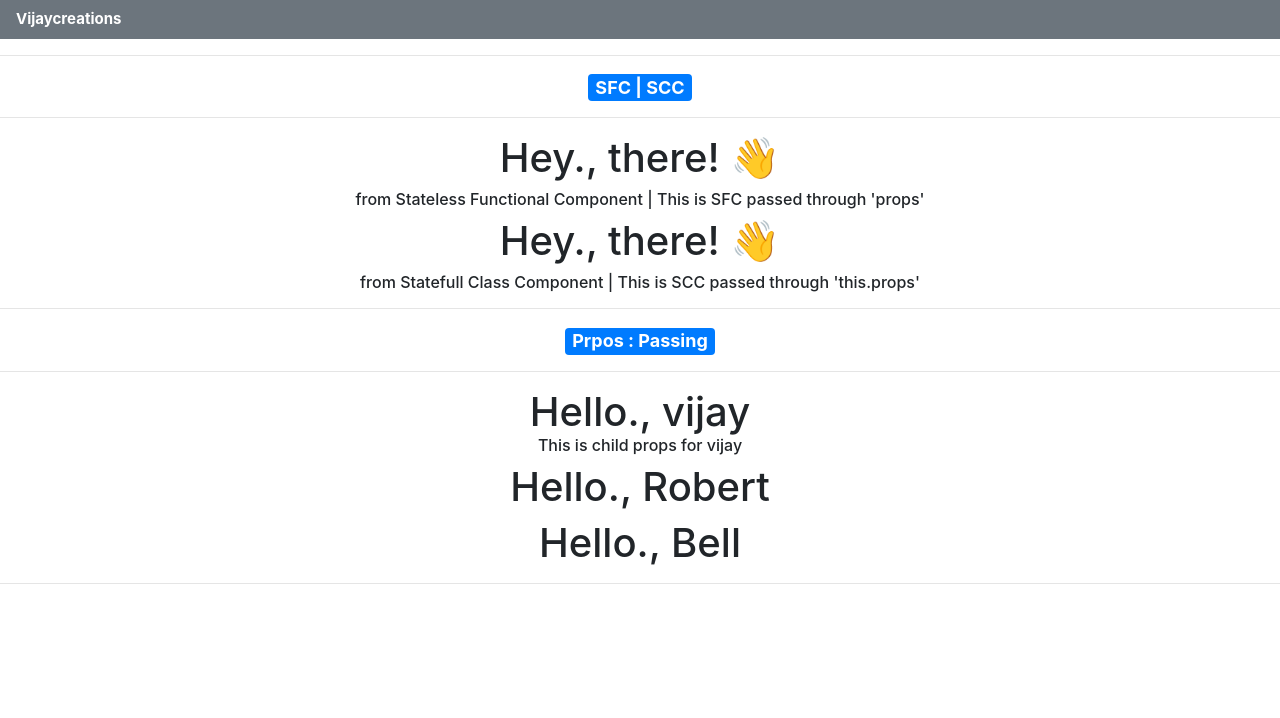
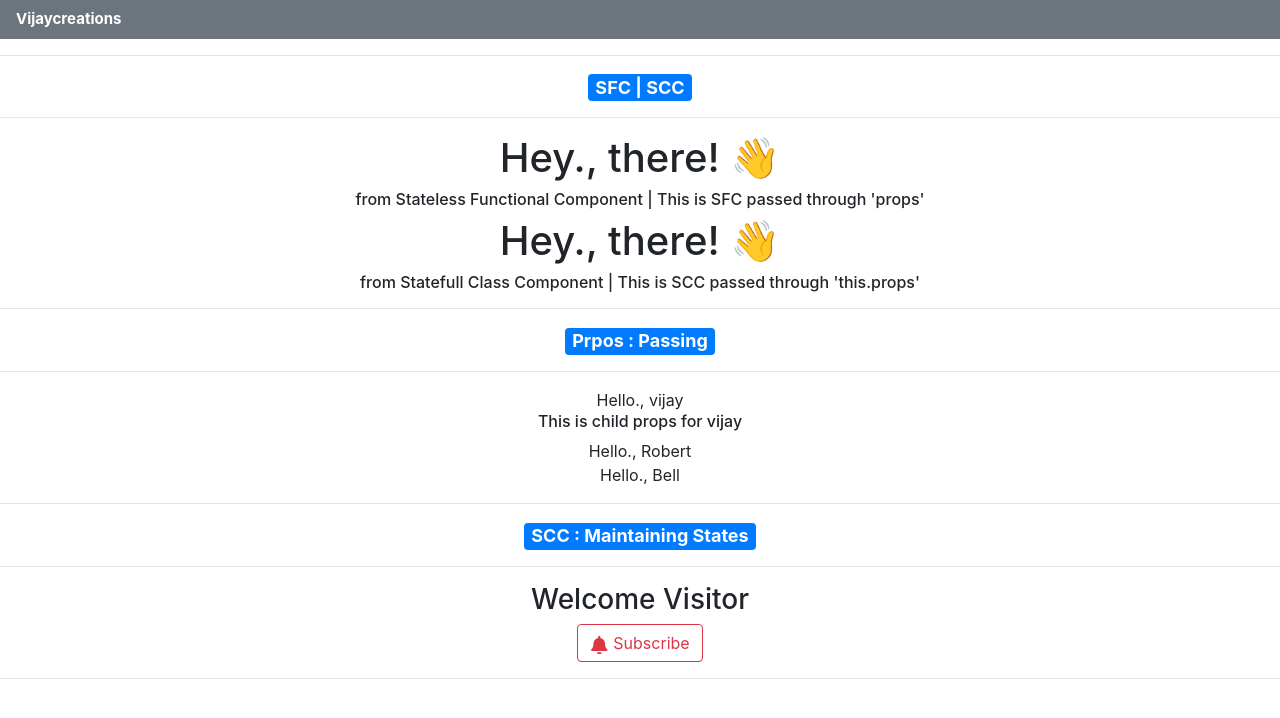
Before and after one commit to vijayinyoutube/React_HelloWorld, a React (Create React App) app: page / in a window 1280 px wide. Shown: the top 718 px of the page. Built offline with nearby package versions, Linux system fonts and the light colour scheme; the HTML template or start-up script is replaced by a standard one.

Commit message:
state change props+icons

```diff
--- a/package.json
+++ b/package.json
@@ -9,6 +9,7 @@
     "bootstrap": "^4.5.0",
     "react": "^16.13.1",
     "react-dom": "^16.13.1",
+    "react-icons": "^3.10.0",
     "react-scripts": "3.4.1"
   },
   "scripts": {
--- a/src/App.js
+++ b/src/App.js
@@ -1,10 +1,10 @@
 import React from "react";
-import logo from "./logo.svg";
 import "./App.css";
 import Greet from "./components/Greet.jsx";
 import Welcome from "./components/Welcome.jsx";
 import Greet_By_Name from "./components/Greet_By_Name";
 import NavBar from "./components/NavBar";
+import Message from "./components/message";
 
 function App() {
   return (
@@ -33,6 +33,14 @@ function App() {
       <Greet_By_Name name="Bell" />
 
       <hr></hr>
+      <h4>
+        <div className="badge badge-primary">SCC : Maintaining States</div>
+      </h4>
+      <hr></hr>
+
+      <Message></Message>
+
+      <hr></hr>
     </div>
   );
 }
--- a/src/components/Greet_By_Name.jsx
+++ b/src/components/Greet_By_Name.jsx
@@ -2,11 +2,9 @@ import React, { Component } from "react";
 
 const Greet_By_Name = (props) => {
   return (
-    <React.Fragment>
-      <h1>
-        Hello., {props.name} {props.children}
-      </h1>
-    </React.Fragment>
+    <div>
+      Hello., {props.name} {props.children}
+    </div>
   );
 };
 
--- /dev/null
+++ b/src/components/message.jsx
@@ -0,0 +1,39 @@
+import React, { Component } from "react";
+import { FaBell } from "react-icons/fa";
+
+class Message extends Component {
+  state = {
+    message: "Welcome Visitor",
+  };
+
+  handleSubscription = () => {
+    this.setState({
+      message: "Thanks for Subscribing!",
+    });
+  };
+
+  render() {
+    return (
+      <React.Fragment>
+        <h3>
+          {this.state.message} {this.props.children}
+        </h3>
+
+        <button
+          onClick={() => this.handleSubscription()}
+          type="button"
+          className="btn btn-outline-danger"
+        >
+          {" "}
+          <span>
+            <FaBell size="18.5"></FaBell>
+          </span>
+          <span>&nbsp;</span>
+          Subscribe
+        </button>
+      </React.Fragment>
+    );
+  }
+}
+
+export default Message;
```
Also changed, not shown: 2 other files (tests, documents, lock files or other folders).
